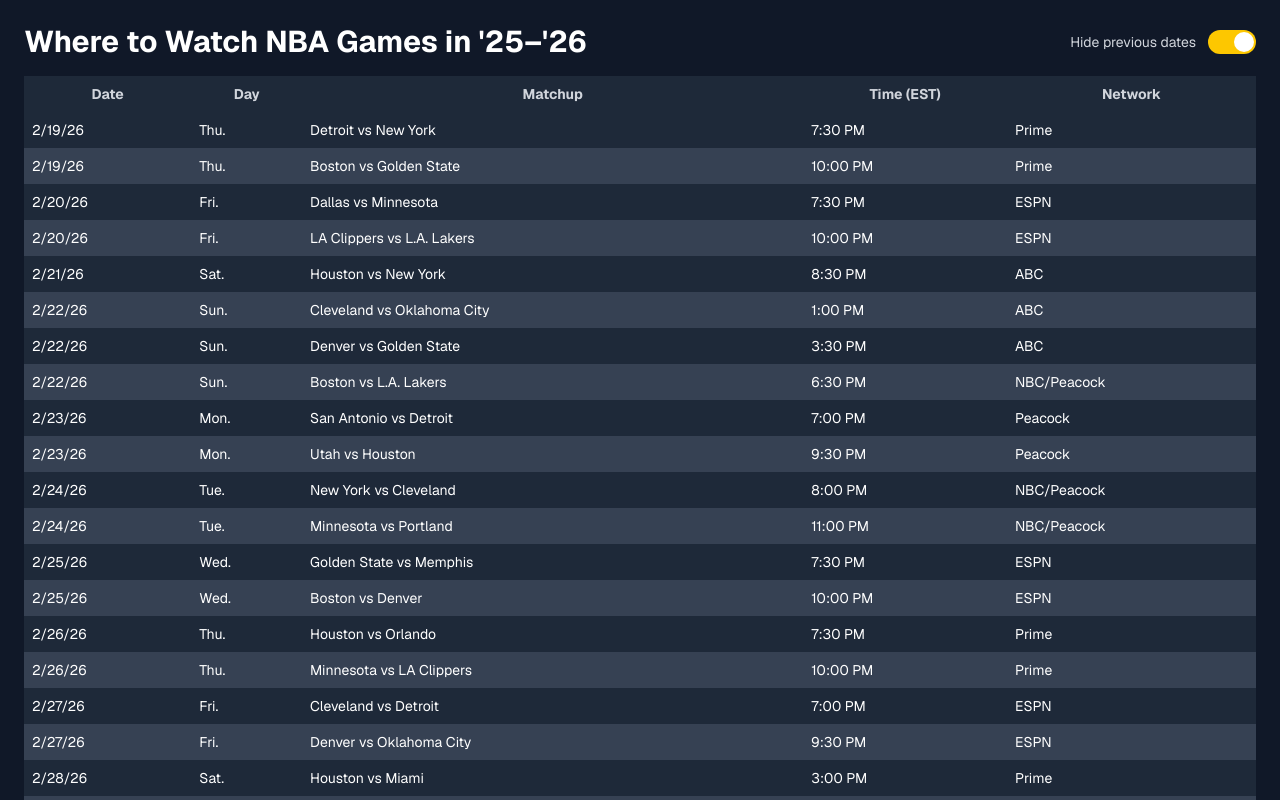
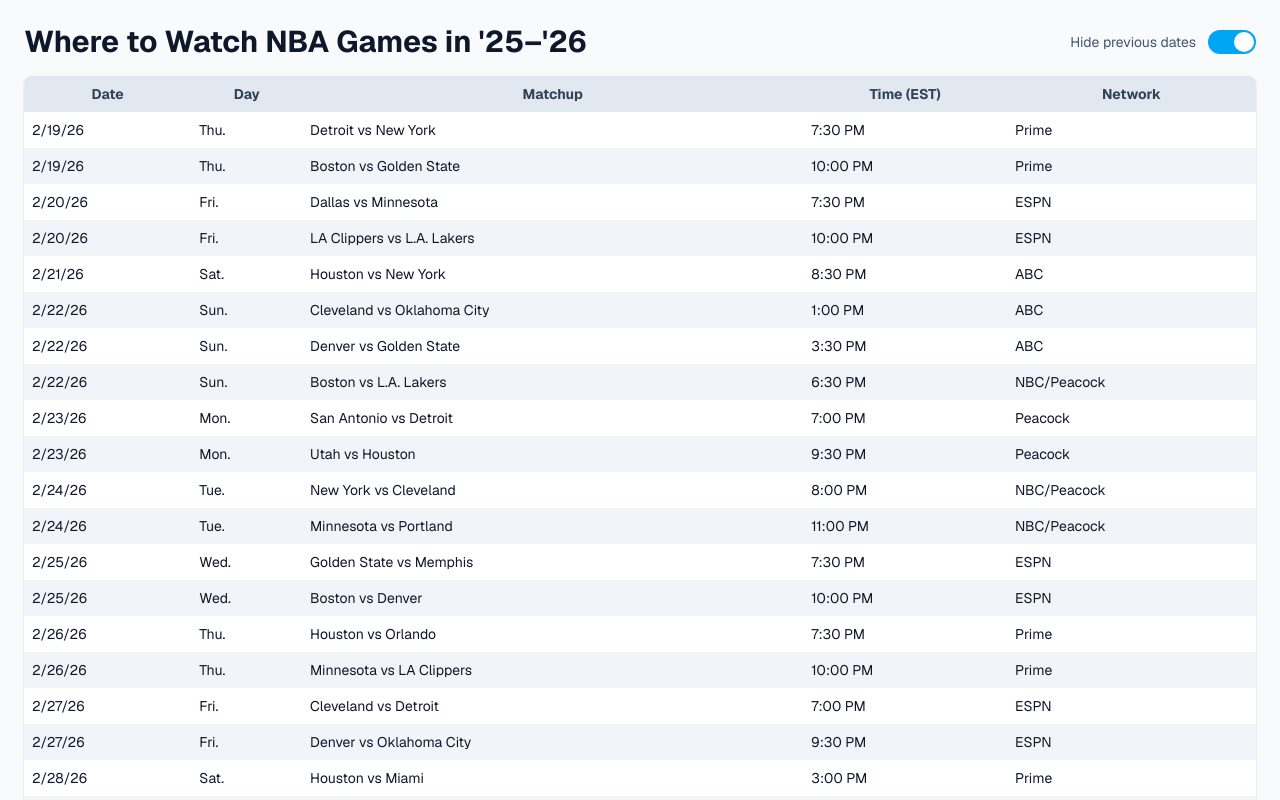
Before and after one commit to jl-5/where-to-watch-nba, a Next.js app: page / in a window 1280 px wide. Shown: the top 800 px of the page. Built offline with nearby package versions, Linux system fonts and the light colour scheme.

Commit message:
changed to lighter color palette

```diff
--- a/app/page.tsx
+++ b/app/page.tsx
@@ -44,7 +44,7 @@
   });
 
   return (
-    <main className="p-6 bg-gray-900 min-h-screen text-white font-sans">
+    <main className="p-6 bg-slate-50 min-h-screen text-slate-900 font-sans">
       <div className="flex flex-col sm:flex-row justify-between items-center mb-4">
         <h1 className="text-3xl font-bold mb-2 sm:mb-0 text-center sm:text-left">
           Where to Watch NBA Games in '25–'26
@@ -52,11 +52,11 @@
 
         {/* Toggle Switch */}
         <div className="flex items-center gap-3">
-          <span className="text-sm text-gray-300">Hide previous dates</span>
+          <span className="text-sm text-slate-600">Hide previous dates</span>
           <button
             onClick={() => setHidePast((prev) => !prev)}
             className={`relative w-12 h-6 rounded-full transition-colors duration-300 ${
-              hidePast ? "bg-yellow-400" : "bg-gray-600"
+              hidePast ? "bg-sky-500" : "bg-slate-300"
             }`}
           >
             <span
@@ -68,8 +68,8 @@
         </div>
       </div>
 
-      <table className="w-full border-collapse text-sm">
-        <thead className="bg-gray-800 text-gray-300">
+      <table className="w-full border-collapse text-sm shadow-sm rounded-lg overflow-hidden">
+        <thead className="bg-slate-200 text-slate-700">
           <tr>
             <th className="p-2">Date</th>
             <th className="p-2">Day</th>
@@ -87,10 +87,10 @@
                 key={i}
                 className={
                   isToday
-                    ? "bg-yellow-200 text-black font-semibold"
+                    ? "bg-sky-100 text-sky-900 font-semibold"
                     : i % 2 === 0
-                    ? "bg-gray-800"
-                    : "bg-gray-700"
+                    ? "bg-white"
+                    : "bg-slate-100"
                 }
               >
                 <td className="p-2">{g.date}</td>
```
Also changed, not shown: 1 other file (tests, documents, lock files or other folders).
